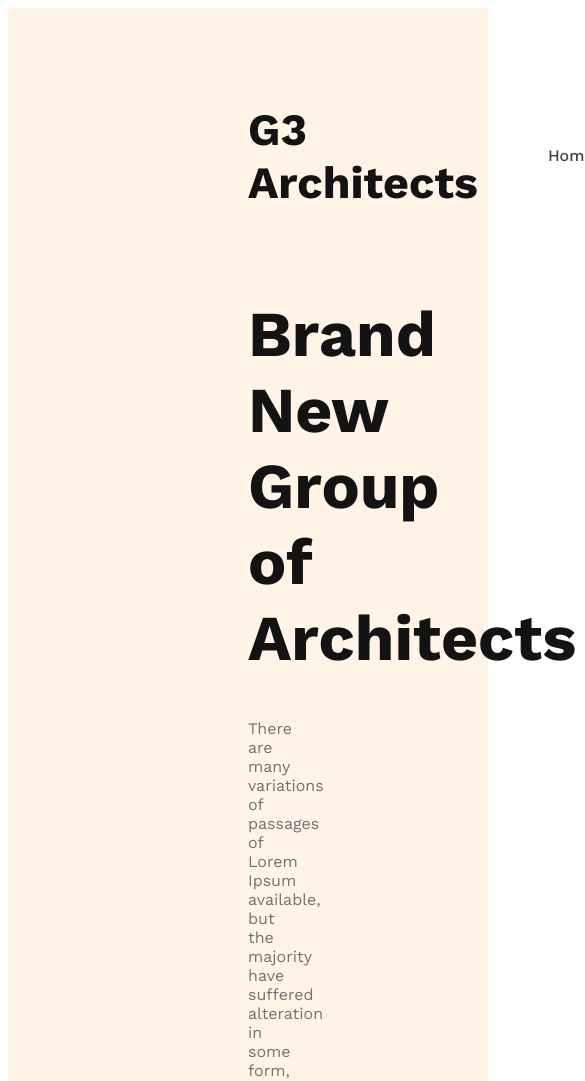
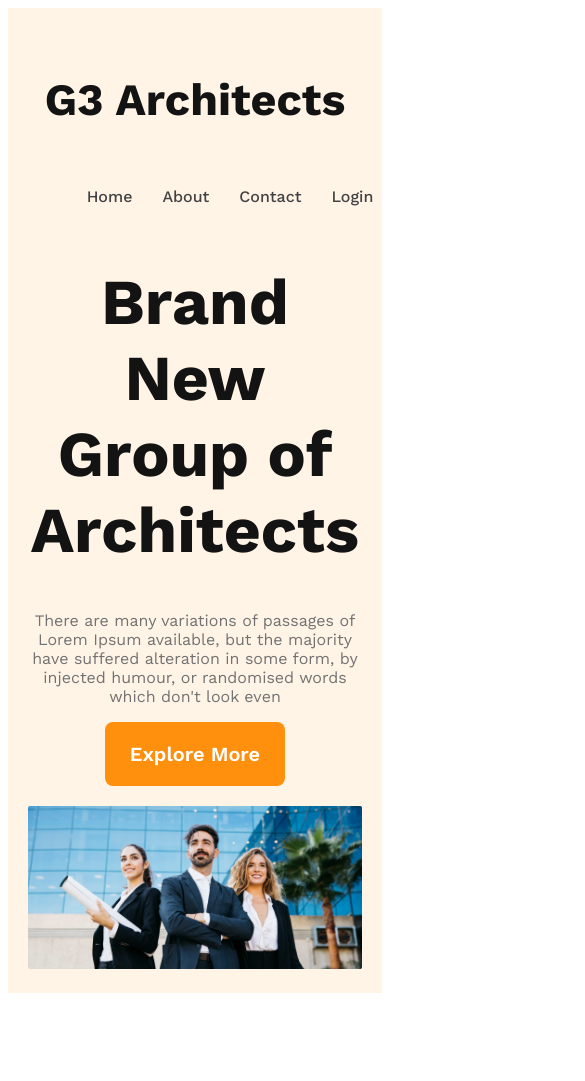
Before and after one commit to rothinroy20/architencts-website, a plain HTML site: page index.html in a window 390 px wide. Shown: the top 1081 px of the page, 585 px wide, since content can reach past the window. After the commit the page ends 1001 px from the top, so only its background shows below. Drawn offline with nearby package versions, Linux system fonts and the light colour scheme.

Commit message:
finished the header section with responsive mobile and tablet devies

```diff
--- a/styles/style.css
+++ b/styles/style.css
@@ -15,6 +15,8 @@
     font-size: 20px;
     font-style: normal;
     font-weight: 600;
+    cursor: pointer;
+    border: 0;
 }
 
 /* Header Styles */
@@ -65,3 +67,29 @@ nav li a{
     font-size: 1rem;
     color: #727272;
 }
+
+.banner img{
+    margin-top: 20px;
+    width: 100%;
+}
+
+/* responsive media queries */
+/* mobile devices */
+@media screen and (max-width: 576px) {
+    header{
+        padding: 20px;
+    }
+    nav {
+        flex-direction: column;
+    }
+}
+
+/* tablet or medium devices */
+@media  screen and (min-width: 576px) and (max-width: 960px) {
+    nav {
+        flex-direction: column;
+    }
+    header{
+        padding: 50px;
+    }
+}
```
